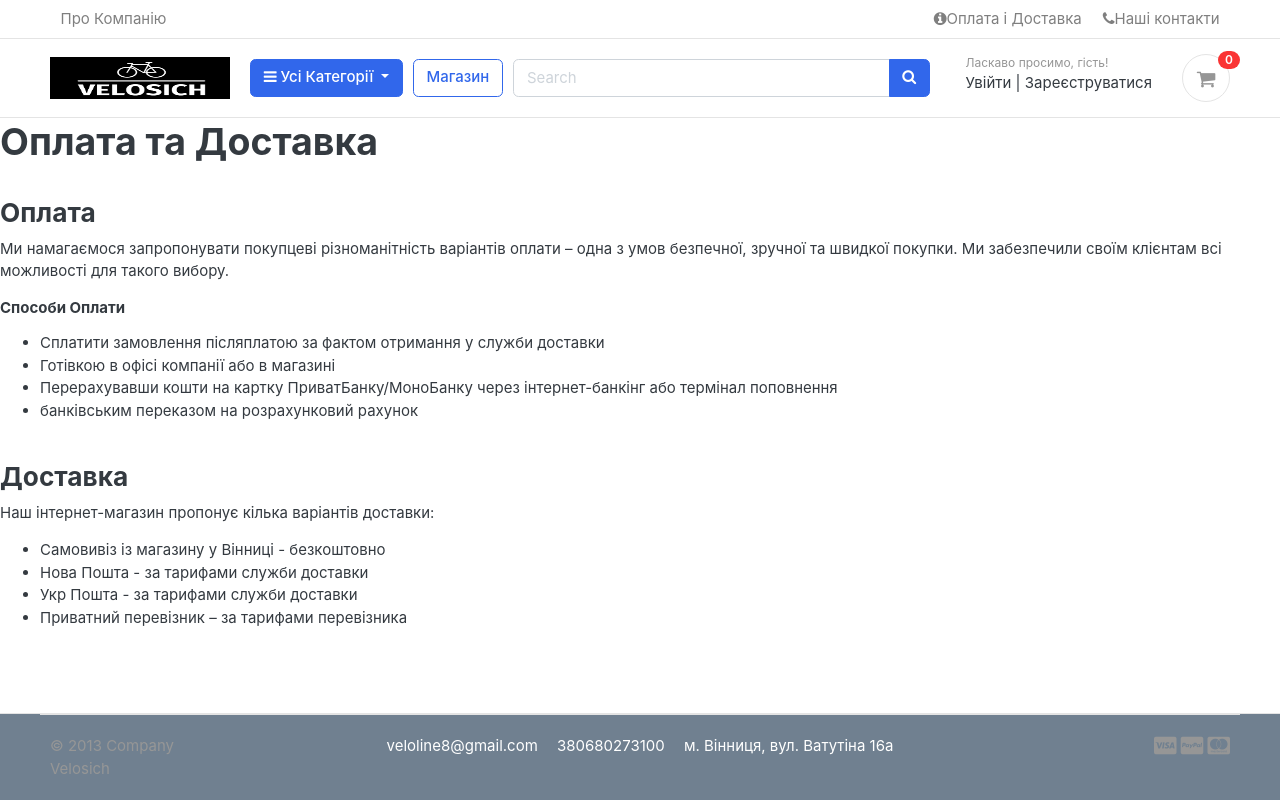
After one commit to mrAleksss/medium_shop, a Django app: page /store/info/ in a window 1280 px wide. The commit adds this page. Run offline with Django 4.2, Linux system fonts and the light colour scheme; data comes from the database, SQL or seed files in the repository; both versions use the stored data as it was after the commit; some libraries are stand-ins or nearby versions; some web fonts are replaced.

Commit message:
about and info

```diff
--- a/store/urls.py
+++ b/store/urls.py
@@ -9,4 +9,6 @@ urlpatterns = [
     path("search/", views.search, name="search"),
     path("submit_review/<int:product_id>/", views.submit_review, name="submit_review"),
     path("contacts/", views.contacts, name="contacts"),
+    path("info/", views.info, name="info"),
+    path("about/", views.about, name="about"),
 ]
--- a/store/views.py
+++ b/store/views.py
@@ -126,3 +126,11 @@ def submit_review(request, product_id):
 
 def contacts(request):
     return render(request, "store/contacts.html")
+
+
+def info(request):
+    return render(request, "store/info.html")
+
+
+def about(request):
+    return render(request, "store/about.html")
--- a/templates/includes/navbar.html
+++ b/templates/includes/navbar.html
@@ -9,15 +9,12 @@
     <div class="collapse navbar-collapse" id="navbarTop4">
       <ul class="navbar-nav mr-auto">
         <li class="nav-item dropdown">
-         <a href="#" class="nav-link">   English </a>
+         <a href="{% url 'about' %}" class="nav-link"> Про Компанію </a>
 
-      </li>
-      <li class="nav-item dropdown">
-        <a href="#" class="nav-link"> USD </a>
       </li>
       </ul>
       <ul class="navbar-nav">
-      <li><a href="#" class="nav-link"> <i class="fa fa-info-circle" aria-hidden="true"></i>Оплата і Доставка </a></li>
+      <li><a href="{% url 'info' %}" class="nav-link"> <i class="fa fa-info-circle" aria-hidden="true"></i>Оплата і Доставка </a></li>
       <li><a href="{% url 'contacts' %}" class="nav-link"> <i class="fa fa-phone"></i>Наші контакти </a></li>
     </ul> <!-- list-inline //  -->
     </div> <!-- navbar-collapse .// -->
--- /dev/null
+++ b/templates/store/about.html
@@ -0,0 +1 @@
+hello
--- /dev/null
+++ b/templates/store/info.html
@@ -0,0 +1,31 @@
+{% extends "base.html" %}
+{% load static %}
+
+{% block content %}
+<body>
+<!-- ========================= SECTION PAGETOP ========================= -->
+<h1>Оплата та Доставка</h1>
+<br>
+<h3>Оплата</h3>
+<p>Ми намагаємося запропонувати покупцеві різноманітність варіантів оплати – одна з умов безпечної, зручної та швидкої покупки. Ми забезпечили своїм клієнтам всі можливості для такого вибору.</p>
+<p><h6>Способи Оплати</h6></p>
+<ul>
+  <li>Сплатити замовлення післяплатою за фактом отримання у служби доставки</li>
+  <li>Готівкою в офісі компанії або в магазині</li>
+  <li>Перерахувавши кошти на картку ПриватБанку/МоноБанку через інтернет-банкінг або термінал поповнення</li>
+  <li>банківським переказом на розрахунковий рахунок</li>
+</ul>
+<br>
+<h3>Доставка</h3>
+<p>Наш інтернет-магазин пропонує кілька варіантів доставки:</p>
+<ul>
+  <li>Самовивіз із магазину у Вінниці - безкоштовно</li>
+  <li>Нова Пошта - за тарифами служби доставки</li>
+  <li>Укр Пошта - за тарифами служби доставки</li>
+  <li>Приватний перевізник – за тарифами перевізника</li>
+</ul>
+
+</body>
+  <!-- ========================= SECTION CONTENT END// ========================= -->
+
+{% endblock %}
```
Also changed, not shown: db.sqlite3.
